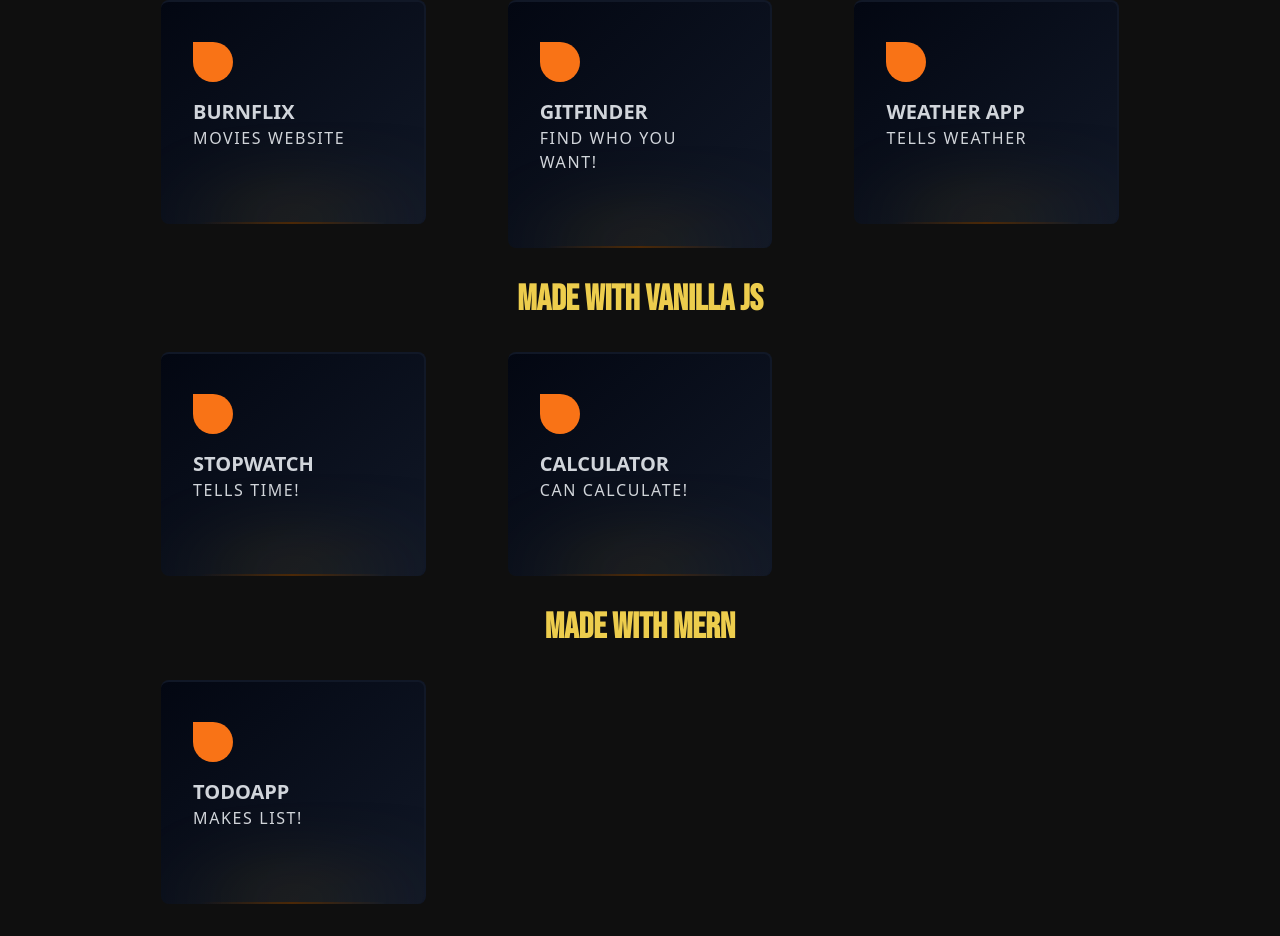
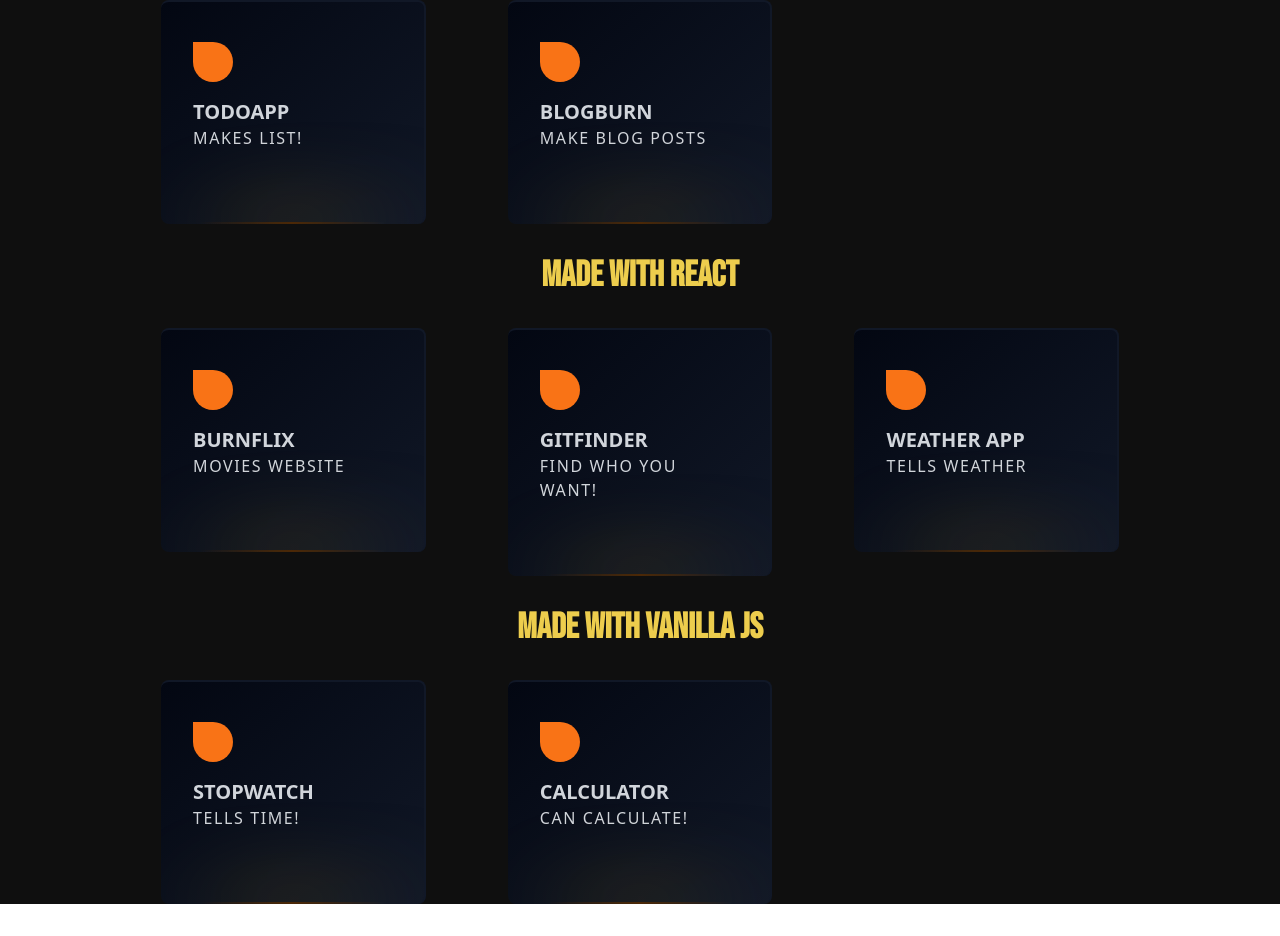
Before and after one commit to Blackburn-12/Portfolio, a React (Vite) app: page /projects in a window 1280 px wide. Shown: the part 215-1151 px from the top of the page. After the commit the page ends 1119 px from the top, so only its background shows below. Built offline with nearby package versions, Linux system fonts and the light colour scheme.

Commit message:
udpated!

```diff
--- a/src/componenets/Projects.jsx
+++ b/src/componenets/Projects.jsx
@@ -8,6 +8,26 @@ const Projects = () => {
         <Navbar />
 
         <div className="flex flex-col gap-8 mt-8 justify-center items-center">
+          <h1 className="text-center text-4xl font-BebasNeue space-x-1 font-bold text-primary gradient-text">
+            Made with MERN
+          </h1>
+
+          <div className="grid sm:grid-cols-1 md:grid-cols-2 lg:grid-cols-3 w-full max-w-screen-lg gap-4">
+            <Card
+              name={"Todoapp"}
+              description={"Makes list!"}
+              link={"https://todoappbb.vercel.app/"}
+              className="mb-4 sm:mb-0"
+            />
+
+            <Card
+              name={"Blogburn"}
+              description={"Make blog posts"}
+              link={"https://blogburn.vercel.app/"}
+              className="mb-4 sm:mb-0"
+            />
+          </div>
+
           <h1 className="text-center text-4xl font-BebasNeue space-x-1 font-bold text-primary gradient-text">
             Made with React
           </h1>
@@ -54,21 +74,6 @@ const Projects = () => {
             />
           </div>
         </div>
-
-      <div className="flex flex-col gap-8 mt-8 mb-8 justify-center items-center">
-        <h1 className="text-center text-4xl font-BebasNeue space-x-1 font-bold text-primary gradient-text">
-          Made with MERN
-        </h1>
-
-        <div className="grid sm:grid-cols-1 md:grid-cols-2 lg:grid-cols-3 w-full max-w-screen-lg gap-4">
-          <Card
-            name={"Todoapp"}
-            description={"Makes list!"}
-            link={"https://todoappbb.vercel.app/"}
-            className="mb-4 sm:mb-0"
-          />
-        </div>
-      </div>
       </div>
     </>
   );
```
Lines whose indentation alone changed are shown as unchanged.
